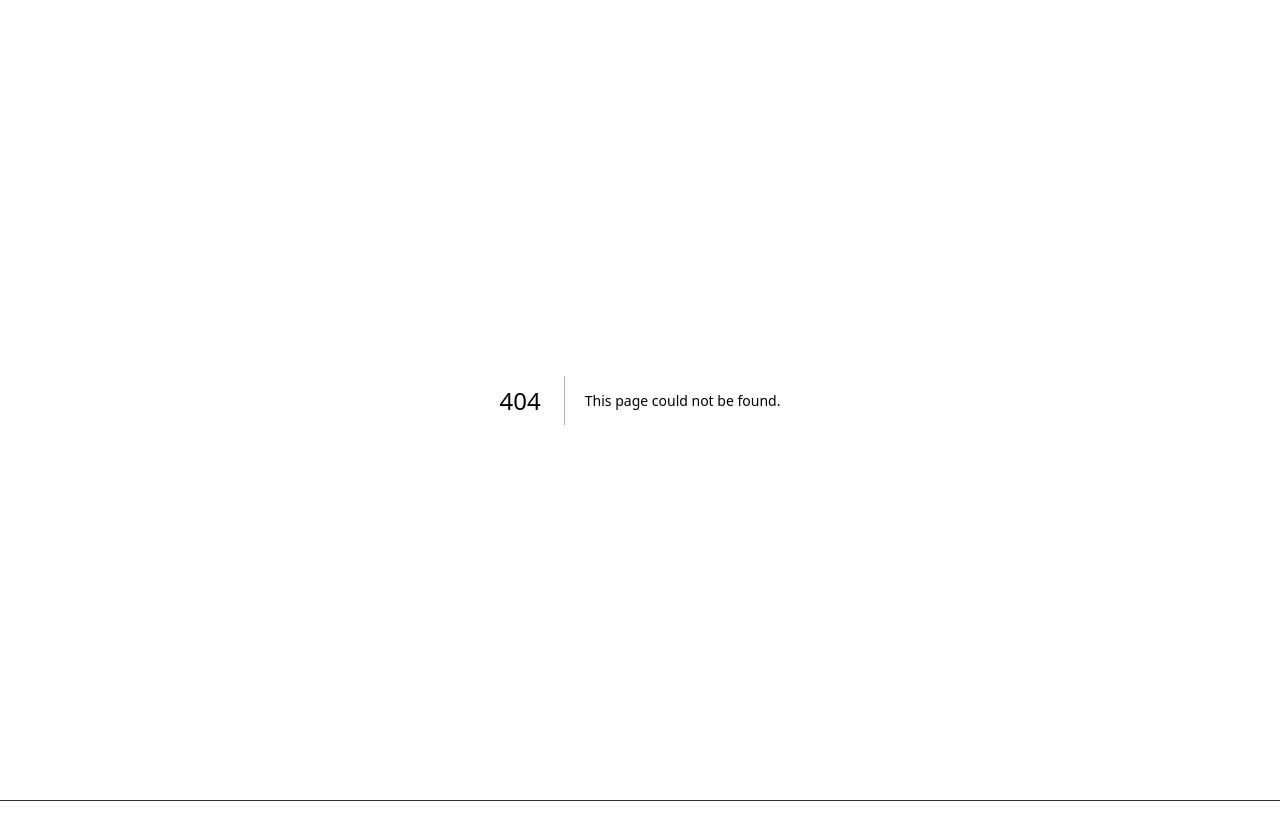
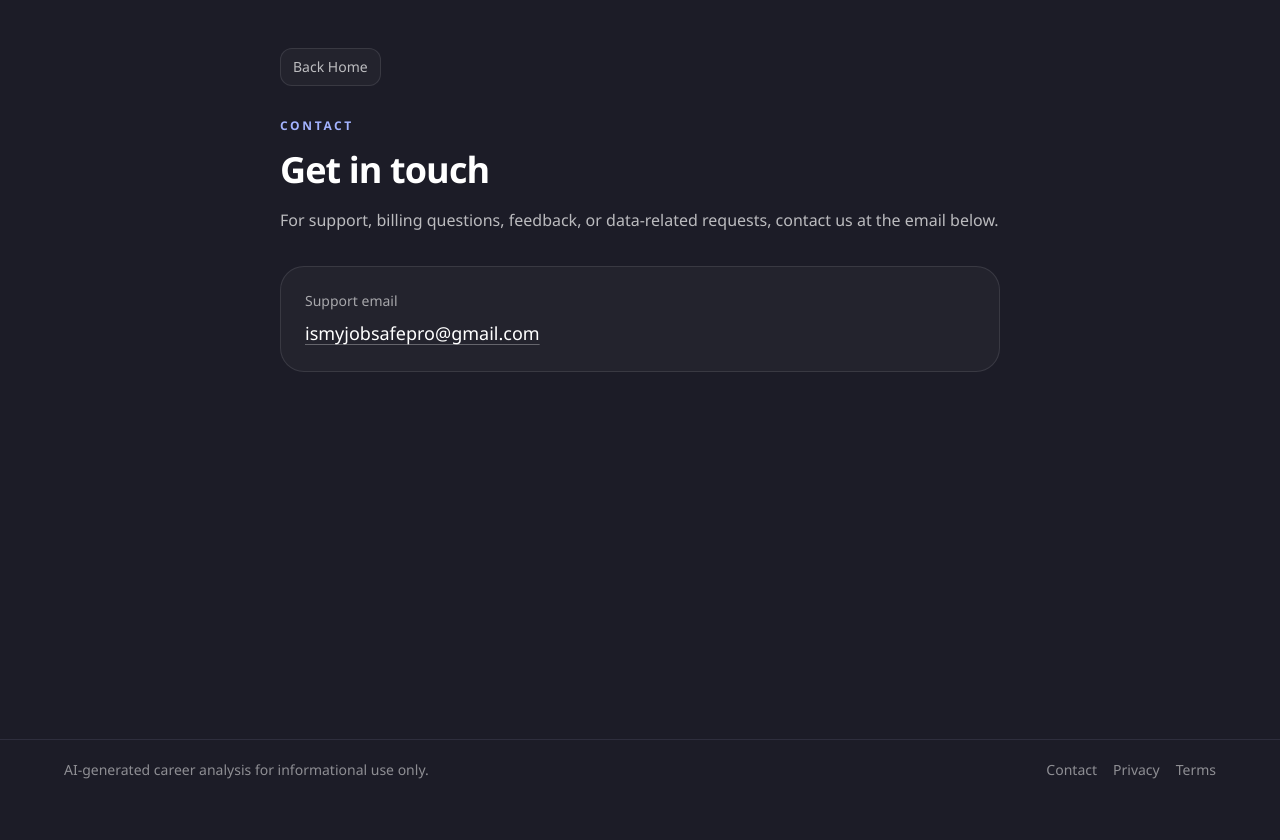
Before and after one commit to HuseynBlv/IsMyJobSafe, a Next.js app: page /contact in a window 1280 px wide. Before the commit this address had no page. Shown: the top 840 px of the page. After the commit the page ends 800 px from the top, so only its background shows below. Built offline with nearby package versions, Linux system fonts and the light colour scheme.

Commit message:
Add contact page

```diff
--- /dev/null
+++ b/app/contact/page.tsx
@@ -0,0 +1,45 @@
+import type { Metadata } from "next";
+import Link from "next/link";
+
+export const metadata: Metadata = {
+    title: "Contact | IsMyJobSafe",
+    description: "Contact IsMyJobSafe support.",
+};
+
+export default function ContactPage() {
+    return (
+        <main className="mx-auto flex w-full max-w-3xl flex-1 flex-col gap-8 px-4 py-12 sm:px-6">
+            <div>
+                <Link
+                    href="/"
+                    className="inline-flex items-center rounded-xl border border-white/10 bg-white/[0.03] px-3 py-2 text-sm text-white/70 transition hover:bg-white/[0.08] hover:text-white"
+                >
+                    Back Home
+                </Link>
+            </div>
+
+            <section className="space-y-4">
+                <p className="text-xs font-semibold uppercase tracking-[0.22em] text-indigo-300">
+                    Contact
+                </p>
+                <h1 className="text-3xl font-semibold tracking-tight text-white sm:text-4xl">
+                    Get in touch
+                </h1>
+                <p className="text-sm leading-7 text-white/70 sm:text-base">
+                    For support, billing questions, feedback, or data-related requests,
+                    contact us at the email below.
+                </p>
+            </section>
+
+            <section className="rounded-3xl border border-white/10 bg-white/[0.03] p-6">
+                <p className="text-sm text-white/60">Support email</p>
+                <a
+                    href="mailto:ismyjobsafepro@gmail.com"
+                    className="mt-2 inline-block text-lg font-medium text-white underline decoration-white/30 underline-offset-4 transition hover:decoration-white"
+                >
+                    ismyjobsafepro@gmail.com
+                </a>
+            </section>
+        </main>
+    );
+}
--- a/app/layout.tsx
+++ b/app/layout.tsx
@@ -24,6 +24,9 @@ export default function RootLayout({
           <div className="mx-auto flex w-full max-w-6xl flex-col gap-3 text-sm text-white/50 sm:flex-row sm:items-center sm:justify-between">
             <p>AI-generated career analysis for informational use only.</p>
             <nav className="flex items-center gap-4">
+              <Link href="/contact" className="transition hover:text-white">
+                Contact
+              </Link>
               <Link href="/privacy" className="transition hover:text-white">
                 Privacy
               </Link>
```
